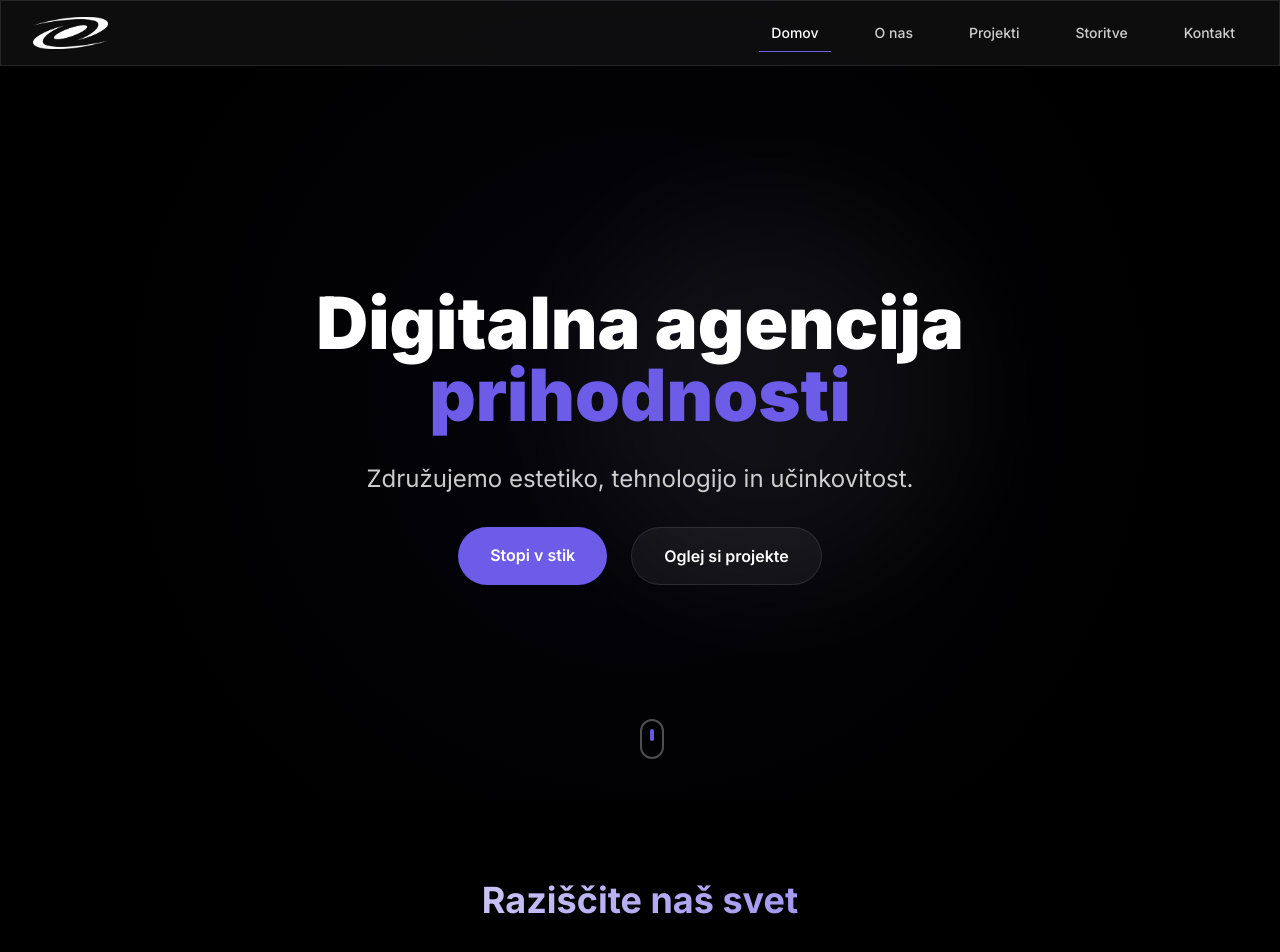
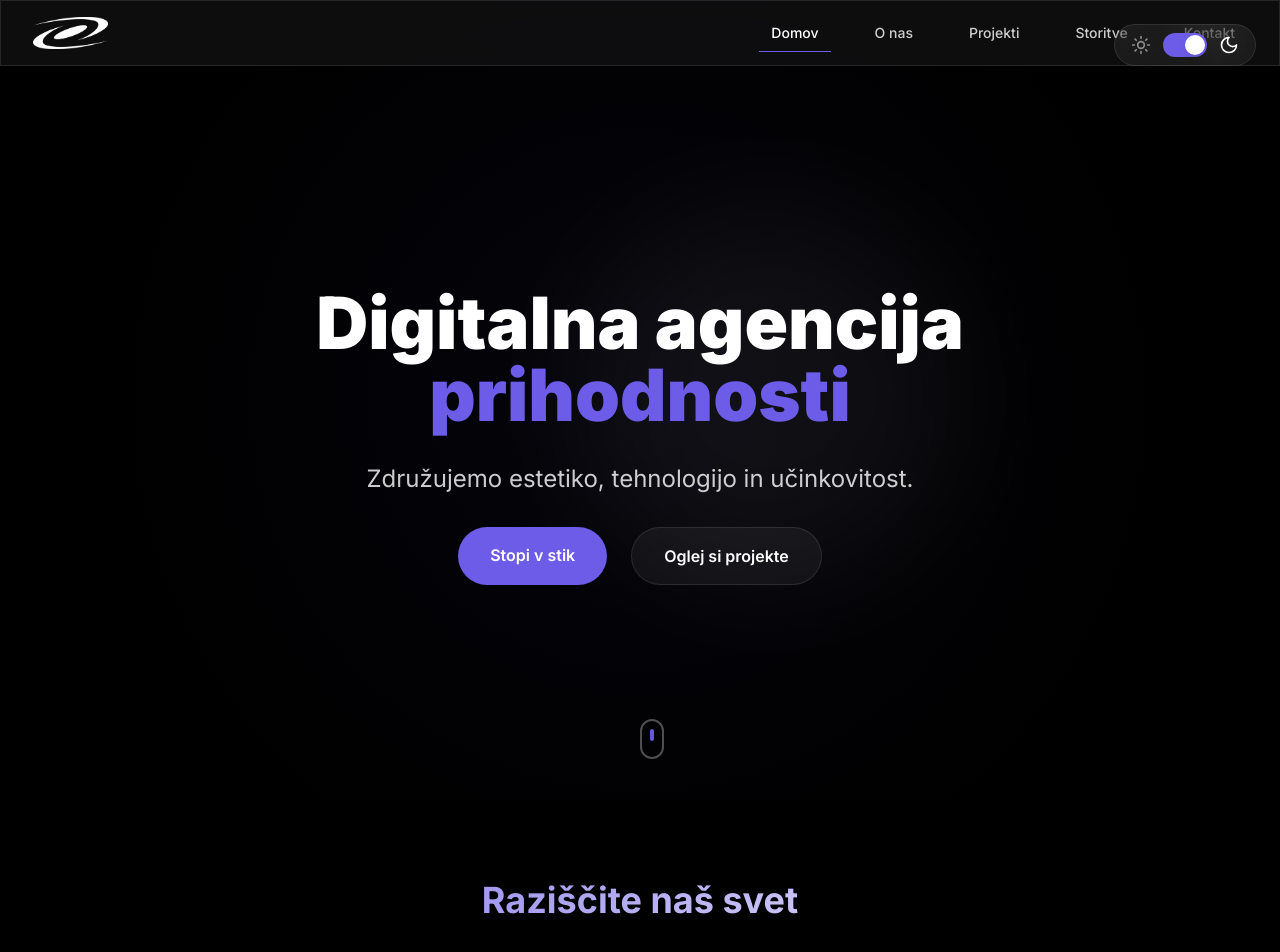
Before and after one commit to paradokssi/paradox-flux-web, a React (Vite) app: page / in a window 1280 px wide. Shown: the top 952 px of the page. Built offline with nearby package versions, Linux system fonts and the light colour scheme.

Commit message:
feat: Add light/dark mode toggle
Adds a switch to toggle between light and dark mode for the entire website.

```diff
--- a/src/App.tsx
+++ b/src/App.tsx
@@ -4,6 +4,7 @@ import { Toaster as Sonner } from "@/components/ui/sonner";
 import { TooltipProvider } from "@/components/ui/tooltip";
 import { QueryClient, QueryClientProvider } from "@tanstack/react-query";
 import { BrowserRouter, Routes, Route } from "react-router-dom";
+import { ThemeProvider } from "./contexts/ThemeContext";
 import Index from "./pages/Index";
 import About from "./pages/About";
 import Projects from "./pages/Projects";
@@ -15,6 +16,7 @@ const queryClient = new QueryClient();
 
 const App = () => (
   <QueryClientProvider client={queryClient}>
+    <ThemeProvider>
       <TooltipProvider>
         <Toaster />
         <Sonner />
@@ -30,6 +32,7 @@ const App = () => (
           </Routes>
         </BrowserRouter>
       </TooltipProvider>
+    </ThemeProvider>
   </QueryClientProvider>
 );
 
--- /dev/null
+++ b/src/components/ThemeToggle.tsx
@@ -0,0 +1,22 @@
+
+import { useTheme } from '../contexts/ThemeContext';
+import { Switch } from './ui/switch';
+import { Sun, Moon } from 'lucide-react';
+
+const ThemeToggle = () => {
+  const { isDark, toggleTheme } = useTheme();
+
+  return (
+    <div className="fixed top-6 right-6 z-50 flex items-center space-x-3 glass rounded-full px-4 py-2">
+      <Sun className={`w-5 h-5 transition-colors ${isDark ? 'text-white/50' : 'text-galactic-purple'}`} />
+      <Switch
+        checked={isDark}
+        onCheckedChange={toggleTheme}
+        className="data-[state=checked]:bg-galactic-purple"
+      />
+      <Moon className={`w-5 h-5 transition-colors ${isDark ? 'text-galactic-purple' : 'text-gray-400'}`} />
+    </div>
+  );
+};
+
+export default ThemeToggle;
--- /dev/null
+++ b/src/contexts/ThemeContext.tsx
@@ -0,0 +1,40 @@
+
+import React, { createContext, useContext, useState, useEffect } from 'react';
+
+interface ThemeContextType {
+  isDark: boolean;
+  toggleTheme: () => void;
+}
+
+const ThemeContext = createContext<ThemeContextType | undefined>(undefined);
+
+export const useTheme = () => {
+  const context = useContext(ThemeContext);
+  if (context === undefined) {
+    throw new Error('useTheme must be used within a ThemeProvider');
+  }
+  return context;
+};
+
+export const ThemeProvider: React.FC<{ children: React.ReactNode }> = ({ children }) => {
+  const [isDark, setIsDark] = useState(true);
+
+  useEffect(() => {
+    const savedTheme = localStorage.getItem('theme');
+    if (savedTheme) {
+      setIsDark(savedTheme === 'dark');
+    }
+  }, []);
+
+  const toggleTheme = () => {
+    const newTheme = !isDark;
+    setIsDark(newTheme);
+    localStorage.setItem('theme', newTheme ? 'dark' : 'light');
+  };
+
+  return (
+    <ThemeContext.Provider value={{ isDark, toggleTheme }}>
+      {children}
+    </ThemeContext.Provider>
+  );
+};
--- a/src/index.css
+++ b/src/index.css
@@ -1,4 +1,3 @@
-
 @tailwind base;
 @tailwind components;
 @tailwind utilities;
@@ -87,22 +86,48 @@
   }
 
   body {
+    transition: background-color 0.3s ease, color 0.3s ease;
+    font-family: 'Inter', sans-serif;
+  }
+
+  .theme-dark {
     @apply bg-black text-white;
-    font-family: 'Inter', sans-serif;
+  }
+
+  .theme-light {
+    @apply bg-white text-black;
   }
 }
 
 @layer utilities {
   .glass {
+    backdrop-filter: blur(20px);
+    border: 1px solid rgba(108, 92, 231, 0.2);
+    transition: all 0.3s ease;
+  }
+
+  .theme-dark .glass {
     background: rgba(255, 255, 255, 0.05);
-    backdrop-filter: blur(20px);
-    border: 1px solid rgba(255, 255, 255, 0.1);
+    border-color: rgba(255, 255, 255, 0.1);
+  }
+
+  .theme-light .glass {
+    background: rgba(108, 92, 231, 0.05);
+    border-color: rgba(108, 92, 231, 0.2);
   }
 
   .glass-purple {
-    background: rgba(108, 92, 231, 0.1);
     backdrop-filter: blur(20px);
     border: 1px solid rgba(108, 92, 231, 0.3);
+    transition: all 0.3s ease;
+  }
+
+  .theme-dark .glass-purple {
+    background: rgba(108, 92, 231, 0.1);
+  }
+
+  .theme-light .glass-purple {
+    background: rgba(108, 92, 231, 0.15);
   }
 
   .glow-purple {
@@ -146,7 +171,15 @@
   }
 
   .text-gradient {
-    background: linear-gradient(135deg, #ffffff 0%, #6C5CE7 100%);
+    background: linear-gradient(135deg, #6C5CE7 0%, #ffffff 100%);
+    -webkit-background-clip: text;
+    -webkit-text-fill-color: transparent;
+    background-clip: text;
+    transition: all 0.3s ease;
+  }
+
+  .theme-light .text-gradient {
+    background: linear-gradient(135deg, #6C5CE7 0%, #000000 100%);
     -webkit-background-clip: text;
     -webkit-text-fill-color: transparent;
     background-clip: text;
@@ -160,6 +193,28 @@
     background: linear-gradient(90deg, transparent, #6C5CE7, transparent);
     height: 1px;
     animation: neonLine 3s linear infinite;
+  }
+
+  /* Text color adaptations for light theme */
+  .theme-light .text-white {
+    @apply text-black;
+  }
+
+  .theme-light .text-white\/80 {
+    @apply text-black/80;
+  }
+
+  .theme-light .text-white\/70 {
+    @apply text-black/70;
+  }
+
+  .theme-light .text-white\/90 {
+    @apply text-black/90;
+  }
+
+  /* Background adaptations for light theme */
+  .theme-light .bg-white\/5 {
+    @apply bg-black/5;
   }
 }
 
@@ -214,6 +269,10 @@
   background: #000;
 }
 
+.theme-light ::-webkit-scrollbar-track {
+  background: #f0f0f0;
+}
+
 ::-webkit-scrollbar-thumb {
   background: #6C5CE7;
   border-radius: 4px;
--- a/src/pages/Index.tsx
+++ b/src/pages/Index.tsx
@@ -1,15 +1,19 @@
-
 import { useState, useEffect } from 'react';
 import { Link } from 'react-router-dom';
 import Navigation from '../components/Navigation';
 import Footer from '../components/Footer';
+import ThemeToggle from '../components/ThemeToggle';
+import { useTheme } from '../contexts/ThemeContext';
 import { Users, Target, Rocket, Camera, Palette, Video, Bot, TrendingUp, Home, User, FolderOpen, Settings, Mail } from 'lucide-react';
 
 const Index = () => {
   const [isVisible, setIsVisible] = useState(false);
+  const { isDark } = useTheme();
+
   useEffect(() => {
     setIsVisible(true);
   }, []);
+
   const features = [
     {
       title: 'O nas',
@@ -82,8 +86,10 @@ const Index = () => {
       image: '/lovable-uploads/c4ce2d6e-50c2-4fab-a65e-487f54529cb6.png'
     }
   ];
-  return <div className="min-h-screen bg-black relative overflow-hidden">
+  return (
+    <div className={`min-h-screen relative overflow-hidden transition-all duration-300 ${isDark ? 'theme-dark' : 'theme-light'}`}>
       <Navigation />
+      <ThemeToggle />
 
       {/* Background Elements */}
       <div className="fixed inset-0 bg-gradient-radial opacity-50"></div>
@@ -98,12 +104,12 @@ const Index = () => {
           <h1 className="text-4xl md:text-6xl lg:text-7xl font-black leading-tight">
             <span className="text-gradient"></span>
             <br />
-            <span className="text-white">Digitalna agencija</span>
+            <span className={isDark ? 'text-white' : 'text-black'}>Digitalna agencija</span>
             <br />
             <span className="galactic-purple">prihodnosti</span>
           </h1>
 
-          <p className="text-xl md:text-2xl text-white/80 max-w-3xl mx-auto">
+          <p className={`text-xl md:text-2xl max-w-3xl mx-auto ${isDark ? 'text-white/80' : 'text-black/80'}`}>
             Združujemo estetiko, tehnologijo in učinkovitost.
           </p>
 
@@ -111,7 +117,7 @@ const Index = () => {
             <Link to="/contact" className="bg-galactic-purple px-8 py-4 rounded-full text-white font-semibold glow-purple-hover transition-all duration-300 hover:scale-105">
               Stopi v stik
             </Link>
-            <Link to="/projects" className="glass border border-white/20 px-8 py-4 rounded-full text-white font-semibold hover:border-galactic-purple transition-all duration-300 hover:scale-105">
+            <Link to="/projects" className={`glass border px-8 py-4 rounded-full font-semibold hover:border-galactic-purple transition-all duration-300 hover:scale-105 ${isDark ? 'border-white/20 text-white' : 'border-black/20 text-black'}`}>
               Oglej si projekte
             </Link>
           </div>
@@ -119,7 +125,7 @@ const Index = () => {
 
         {/* Scroll Indicator */}
         <div className="absolute bottom-8 left-1/2 transform -translate-x-1/2 animate-bounce">
-          <div className="w-6 h-10 border-2 border-white/30 rounded-full flex justify-center">
+          <div className={`w-6 h-10 border-2 rounded-full flex justify-center ${isDark ? 'border-white/30' : 'border-black/30'}`}>
             <div className="w-1 h-3 bg-galactic-purple rounded-full mt-2 animate-pulse"></div>
           </div>
         </div>
@@ -143,13 +149,13 @@ const Index = () => {
                 <div className="mb-6 flex justify-center">
                   <div className="relative">
                     <div className="absolute inset-0 bg-galactic-purple/20 rounded-full blur-xl group-hover:blur-2xl transition-all duration-300"></div>
-                    <feature.icon className="relative w-16 h-16 galactic-purple group-hover:text-white transition-all duration-300 group-hover:scale-110" strokeWidth={1.5} />
+                    <feature.icon className={`relative w-16 h-16 galactic-purple transition-all duration-300 group-hover:scale-110 ${isDark ? 'group-hover:text-white' : 'group-hover:text-black'}`} strokeWidth={1.5} />
                   </div>
                 </div>
-                <h3 className="text-xl font-bold mb-3 galactic-purple group-hover:text-white transition-colors">
+                <h3 className={`text-xl font-bold mb-3 galactic-purple transition-colors ${isDark ? 'group-hover:text-white' : 'group-hover:text-black'}`}>
                   {feature.title}
                 </h3>
-                <p className="text-white/70 group-hover:text-white/90 transition-colors text-sm leading-relaxed">
+                <p className={`transition-colors text-sm leading-relaxed ${isDark ? 'text-white/70 group-hover:text-white/90' : 'text-black/70 group-hover:text-black/90'}`}>
                   {feature.description}
                 </p>
               </Link>
@@ -159,27 +165,29 @@ const Index = () => {
       </section>
 
       {/* Services Preview */}
-      <section className="relative py-20 px-4 bg-white/5">
+      <section className={`relative py-20 px-4 ${isDark ? 'bg-white/5' : 'bg-black/5'}`}>
         <div className="max-w-7xl mx-auto">
           <h2 className="text-3xl md:text-4xl font-bold text-center mb-4 text-gradient">
             Naše storitve
           </h2>
-          <p className="text-center text-white/70 mb-16 max-w-2xl mx-auto">
+          <p className={`text-center mb-16 max-w-2xl mx-auto ${isDark ? 'text-white/70' : 'text-black/70'}`}>
             Celovite digitalne rešitve za vaš uspeh
           </p>
 
           <div className="grid grid-cols-1 md:grid-cols-2 lg:grid-cols-3 gap-8">
-            {services.map((service, index) => <div key={service.title} className="glass-purple rounded-xl p-6 group hover:glow-purple transition-all duration-300" style={{
+            {services.map((service, index) => (
+              <div key={service.title} className="glass-purple rounded-xl p-6 group hover:glow-purple transition-all duration-300" style={{
                 animationDelay: `${index * 0.1}s`
               }}>
                 <service.icon className="w-8 h-8 galactic-purple mb-4 group-hover:scale-110 transition-transform" />
-                <h3 className="text-lg font-semibold mb-2 text-white group-hover:galactic-purple transition-colors">
+                <h3 className={`text-lg font-semibold mb-2 transition-colors ${isDark ? 'text-white group-hover:galactic-purple' : 'text-black group-hover:galactic-purple'}`}>
                   {service.title}
                 </h3>
-                <p className="text-white/70">
+                <p className={isDark ? 'text-white/70' : 'text-black/70'}>
                   {service.desc}
                 </p>
-              </div>)}
+              </div>
+            ))}
           </div>
 
           <div className="text-center mt-12">
@@ -196,12 +204,13 @@ const Index = () => {
           <h2 className="text-3xl md:text-4xl font-bold text-center mb-4 text-gradient">
             Izbrani projekti
           </h2>
-          <p className="text-center text-white/70 mb-16 max-w-2xl mx-auto">
+          <p className={`text-center mb-16 max-w-2xl mx-auto ${isDark ? 'text-white/70' : 'text-black/70'}`}>
             Oglejte si naša najnovejša dela in dosežke
           </p>
 
           <div className="grid grid-cols-1 md:grid-cols-3 gap-8">
-            {projects.map((project, index) => <div key={project.title} className="glass rounded-xl overflow-hidden group hover:glow-purple transition-all duration-500 hover:scale-105">
+            {projects.map((project, index) => (
+              <div key={project.title} className="glass rounded-xl overflow-hidden group hover:glow-purple transition-all duration-500 hover:scale-105">
                 <div className="h-48 relative overflow-hidden">
                   <img
                     src={project.image}
@@ -212,9 +221,10 @@ const Index = () => {
                 </div>
                 <div className="p-6">
                   <div className="text-sm galactic-purple mb-2">{project.category}</div>
-                  <h3 className="text-lg font-semibold text-white">{project.title}</h3>
+                  <h3 className={`text-lg font-semibold ${isDark ? 'text-white' : 'text-black'}`}>{project.title}</h3>
                 </div>
-              </div>)}
+              </div>
+            ))}
           </div>
 
           <div className="text-center mt-12">
@@ -226,7 +236,7 @@ const Index = () => {
       </section>
 
       {/* Stats Preview */}
-      <section className="relative py-20 px-4 bg-white/5">
+      <section className={`relative py-20 px-4 ${isDark ? 'bg-white/5' : 'bg-black/5'}`}>
         <div className="max-w-4xl mx-auto text-center">
           <h2 className="text-3xl md:text-4xl font-bold mb-12 text-gradient">
             Paradoks v številkah
@@ -245,21 +255,25 @@ const Index = () => {
             }, {
               number: '99%',
               label: 'Zadovoljstvo'
-          }].map((stat, index) => <div key={index} className="glass-purple rounded-xl p-6 animate-scale-up" style={{
+            }].map((stat, index) => (
+              <div key={index} className="glass-purple rounded-xl p-6 animate-scale-up" style={{
                 animationDelay: `${index * 0.1}s`
               }}>
                 <div className="text-3xl md:text-4xl font-bold galactic-purple mb-2">
                   {stat.number}
                 </div>
-                <div className="text-white/80">
+                <div className={isDark ? 'text-white/80' : 'text-black/80'}>
                   {stat.label}
                 </div>
-              </div>)}
+              </div>
+            ))}
           </div>
         </div>
       </section>
 
       <Footer />
-    </div>;
+    </div>
+  );
 };
+
 export default Index;
```
Lines whose indentation alone changed are shown as unchanged.
